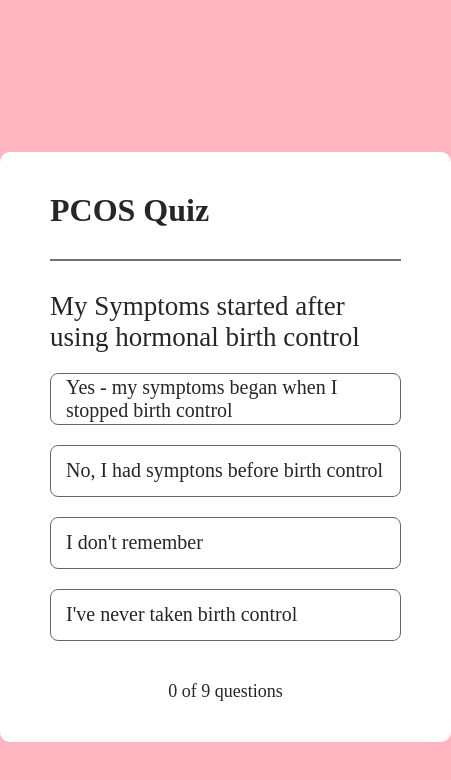
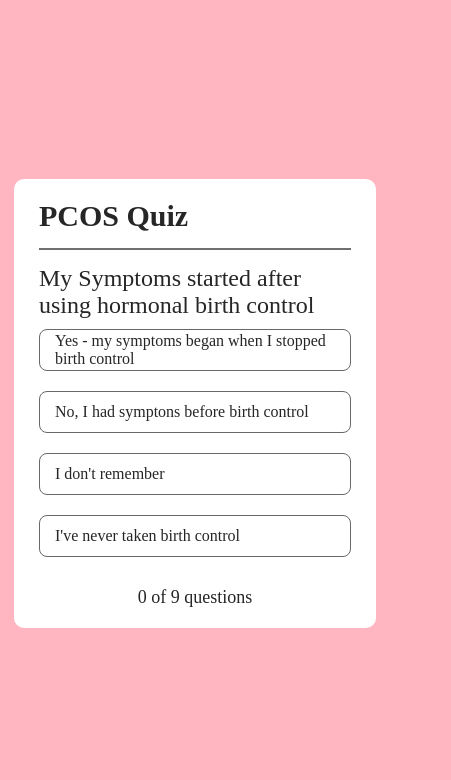
Before and after one commit to kalpita01/QUIZ-APP, a React (Create React App) app: page / in a window 390 px wide. Shown: the top 780 px of the page, 451 px wide, since content can reach past the window. Built offline with nearby package versions, Linux system fonts and the light colour scheme.

Commit message:
Updated styles

```diff
--- a/src/components/Quiz/Quiz.css
+++ b/src/components/Quiz/Quiz.css
@@ -1,8 +1,10 @@
+
+
 .container{
+    width: 80vw;
     max-width: 600px;
-    min-width: 90vw;
     margin: auto;
-    margin-top: 18vh;
+    margin-top: calc(50vh - 293px);
     background: white;
     color: #262626;
     display: flex;
@@ -57,3 +59,30 @@
 .display-none{
     display: none;
 }
+
+@media screen and (max-width:750px) {
+
+    .container{
+        padding: 20px 25px;
+        margin: auto;
+        margin-top: calc(50vh - 243px);
+        gap: 10px;
+    }
+
+    .container ul li{
+        height: 40px;
+    }
+
+    .container ul li, .index{
+        font-size: 16px;
+    }
+
+    .container h2{
+        font-size: 24px;
+    }
+
+    .container h1{
+        font-size: 30px;
+    }
+
+}
--- a/src/components/Results/Results.css
+++ b/src/components/Results/Results.css
@@ -21,3 +21,9 @@ a{
     text-decoration: none;
     color: white;
 }
+
+@media screen and (max-width:750px) {
+    hr{
+        margin: 5px 0;
+    }
+}
--- a/src/components/Results/Results.jsx
+++ b/src/components/Results/Results.jsx
@@ -24,8 +24,9 @@ const Results = (props) => {
       <p>If you want to know how to treat your PCOS Type so you can book a free consultation with me</p>
       <br/>
       <p>Book a suitable time and I will contact you for a free consultation</p>
-      <button className="consult"><a href="https://calendly.com/prernagoyal/30min">Find & Treat your PCOS Type</a></button>
-
+      <button className="consult">
+        <a href="https://calendly.com/prernagoyal/30min">Find & Treat your PCOS type</a>
+      </button>
    </div>
   )
 }
--- a/src/index.css
+++ b/src/index.css
@@ -4,6 +4,7 @@
 }
 
 body{
-    height: 100%;
+    height: 100vh;
+    width: 100vw;
     background: lightpink;
 }
```
